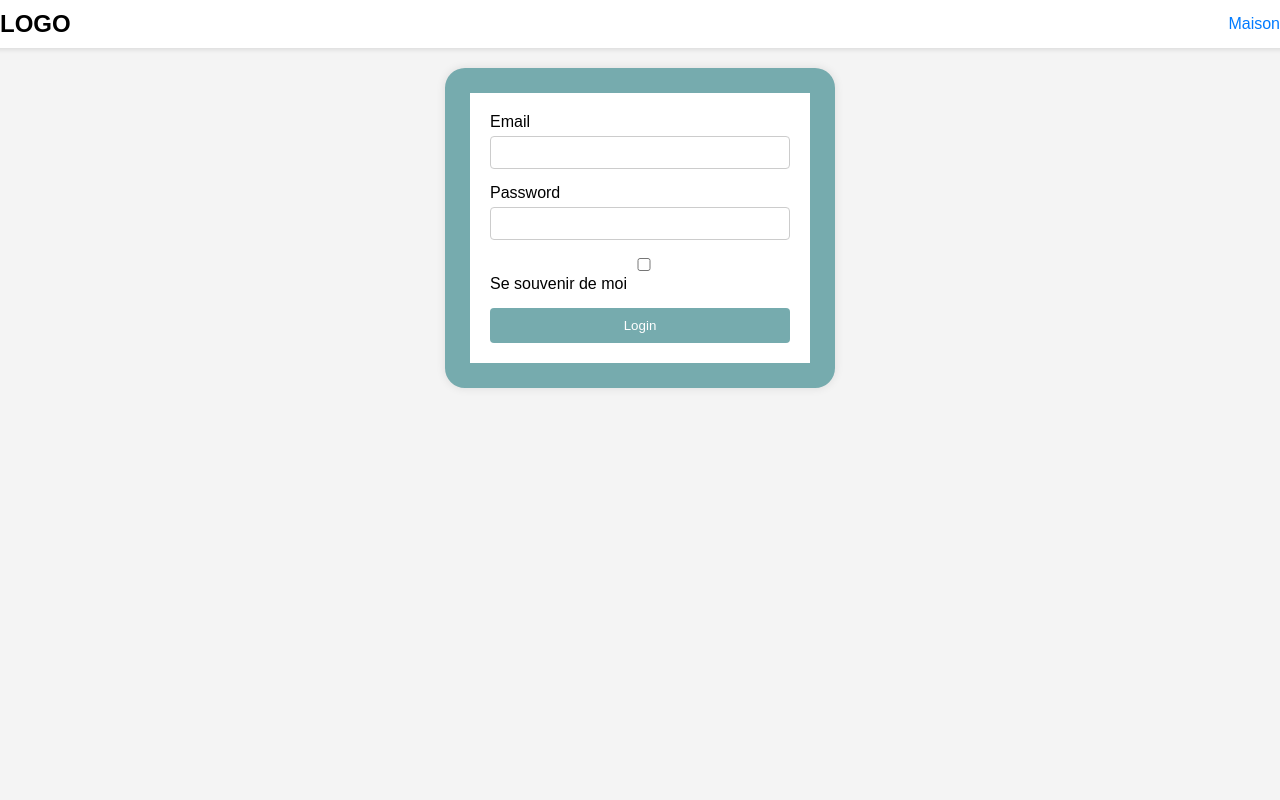
After one commit to mxriine/Internity, a PHP site: page /vues/Login.php in a window 1280 px wide. The commit adds this page. Run offline with PHP 8.4, Linux system fonts and the light colour scheme.

Commit message:
page login

```diff
--- /dev/null
+++ b/assets/styles2.css
@@ -0,0 +1,77 @@
+body {
+    font-family: Arial, sans-serif;
+    background-color: #f4f4f4;
+    margin: 0;
+    display: flex;
+    flex-direction: column;
+    align-items: center;
+    height: 100vh;
+}
+
+.top-bar {
+    background-color: white;
+    width: 100%;
+    padding: 10px 20px;
+    box-shadow: 0 2px 4px rgba(0, 0, 0, 0.1);
+    display: flex;
+    justify-content: space-between;
+    align-items: center;
+}
+
+.logo {
+    font-size: 24px;
+    font-weight: bold;
+}
+
+.home a {
+    text-decoration: none;
+    color: #007bff;
+    font-size: 16px;
+}
+
+.home a:hover {
+    text-decoration: underline;
+}
+
+.login-container {
+    background-color: white;
+    padding: 20px;
+    border-radius: 20px;
+    box-shadow: 0 0 10px rgba(0, 0, 0, 0.1);
+    width: 300px;
+    text-align: center;
+    border: 25px solid #76ABAE; /* Bordure plus épaisse */
+    margin-top: 20px;
+}
+
+.input-group {
+    margin-bottom: 15px;
+    text-align: left;
+}
+
+.input-group label {
+    display: block;
+    margin-bottom: 5px;
+}
+
+.input-group input {
+    width: 100%;
+    padding: 8px;
+    box-sizing: border-box;
+    border: 1px solid #ccc;
+    border-radius: 4px;
+}
+
+button {
+    width: 100%;
+    padding: 10px;
+    background-color: #76ABAE;
+    color: white;
+    border: none;
+    border-radius: 4px;
+    cursor: pointer;
+}
+
+button:hover {
+    background-color: #76ABAE;
+}
--- /dev/null
+++ b/vues/Login.php
@@ -0,0 +1,38 @@
+<!DOCTYPE html>
+<html lang="fr">
+<head>
+    <meta charset="UTF-8">
+    <meta name="viewport" content="width=device-width, initial-scale=1.0">
+    <title>Login</title>
+    <link rel="stylesheet" href="/assets/styles2.css">
+</head>
+<body>
+    <div class="top-bar">
+        <div class="logo">
+            <!-- Remplacez "LOGO" par votre logo -->
+            LOGO
+        </div>
+        <div class="home">
+            <a href="#">Maison</a>
+        </div>
+    </div>
+    <div class="login-container">
+        <form action="login_process.php" method="post">
+            <div class="input-group">
+                <label for="email">Email</label>
+                <input type="email" id="email" name="email" required>
+            </div>
+            <div class="input-group">
+                <label for="password">Password</label>
+                <input type="password" id="password" name="password" required>
+            </div>
+            <div class="input-group">
+                <label>
+                    <input type="checkbox" name="remember_me"> Se souvenir de moi
+                </label>
+            </div>
+            <button type="submit">Login</button>
+        </form>
+    </div>
+</body>
+</html>
```
Also changed, not shown: assets/styles.css (+66 -0 lines).
